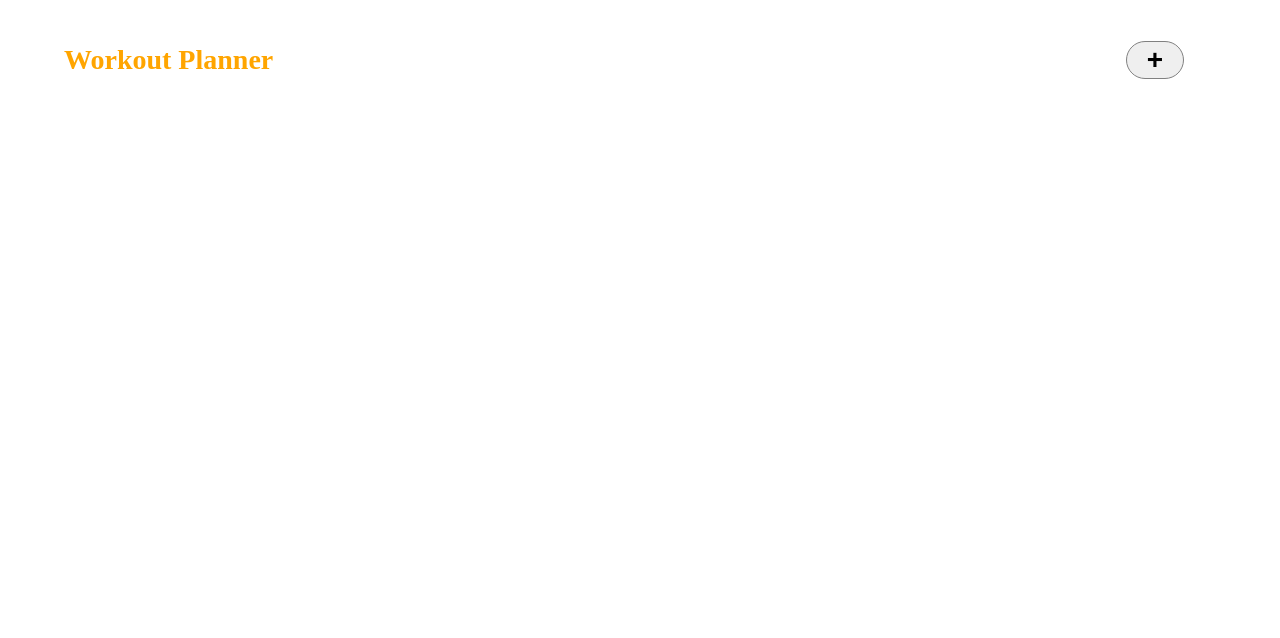
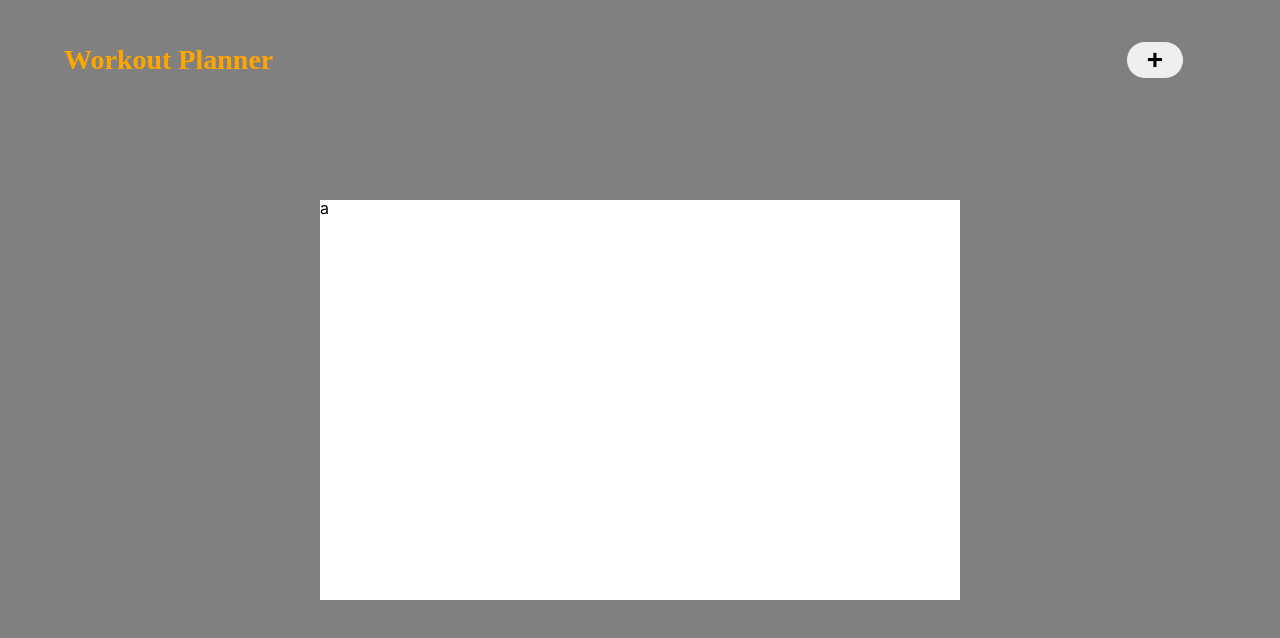
Before and after one commit to TulioHRC/Workout-Planner, a React (Create React App) app: page / in a window 1280 px wide. Shown: the top 638 px of the page. Built offline with nearby package versions, Linux system fonts and the light colour scheme.

Commit message:
Popup start

```diff
--- a/public/index.html
+++ b/public/index.html
@@ -29,6 +29,7 @@
   <body>
     <noscript>You need to enable JavaScript to run this app.</noscript>
     <div id="root"></div>
+    <div id="add-workout"></div>
     <!--
       This HTML file is a template.
       If you open it directly in the browser, you will see an empty page.
--- a/src/components/AddPlanButton.js
+++ b/src/components/AddPlanButton.js
@@ -1,9 +1,9 @@
 import React from 'react'
 
 
-function AddPlanButton() {
+function AddPlanButton(props) {
     return (
-        <button className='addPlanButton'>+</button>
+        <button className='addPlanButton' onClick={props.addFunction}>+</button>
     )
 }
 
--- /dev/null
+++ b/src/components/AddWorkout.js
@@ -0,0 +1,35 @@
+import React, { Component } from 'react'
+import ReactDOM from 'react-dom'
+
+class AddWorkout extends Component {
+    constructor(props) {
+        super(props)
+
+        this.state = {
+
+        }
+    }
+
+
+    render() {
+        return ReactDOM.createPortal(
+            <div className='popup'>
+                <div style={
+                    {
+                        position: 'absolute',
+                        top: '25%',
+                        left: '25%',
+                        width: '50%',
+                        height: '50%',
+                        background: 'white'
+                    }
+                }>
+                    a
+                    {this.props.visibility}
+                </div>
+            </div>, document.getElementById('add-workout')
+        )
+    }
+}
+
+export default AddWorkout
--- a/src/components/Header.js
+++ b/src/components/Header.js
@@ -1,19 +1,38 @@
-import React from 'react'
+import React, { Component } from 'react'
 import './styles/Header.css'
 import Title from './Title'
 import AddPlanButton from './AddPlanButton'
+import AddWorkout from './AddWorkout'
 
 
-const Header = (props) => {
-    const { title } = props
+class Header extends Component {
 
-    return(
-        <div className='header'>
-            <Title value={title} />
-            <AddPlanButton />
-        </div>
+    constructor(props) {
+        super(props)
 
-    )
+        this.state = {
+             popupView: false
+        }
+    }
+
+    changePopupView = () => {
+        this.setState(prevState => {
+            return { popupView: !prevState.popupView }
+        }, () => console.log(this.state.popupView))
+    }
+
+    render() {
+        const { title } = this.props
+
+        return (
+            <div className='header'>
+                <Title value={title} />
+                <AddPlanButton addFunction={this.changePopupView} />
+
+                <AddWorkout visibility={this.state.popupView} />
+            </div>
+        )
+    }
 }
 
 export default Header
--- a/src/index.css
+++ b/src/index.css
@@ -13,3 +13,12 @@ code {
   font-family: source-code-pro, Menlo, Monaco, Consolas, 'Courier New',
     monospace;
 }
+
+.popup {
+  position: absolute;
+  top: 0px;
+  left: 0px;
+  width: 100%;
+  height: 100%;
+  background: gray;
+}
```
Also changed, not shown: src/components/styles/AddWorkouts.css (added).
